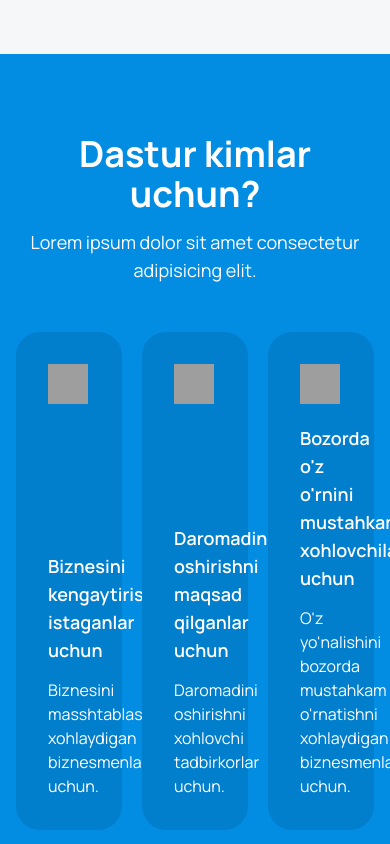
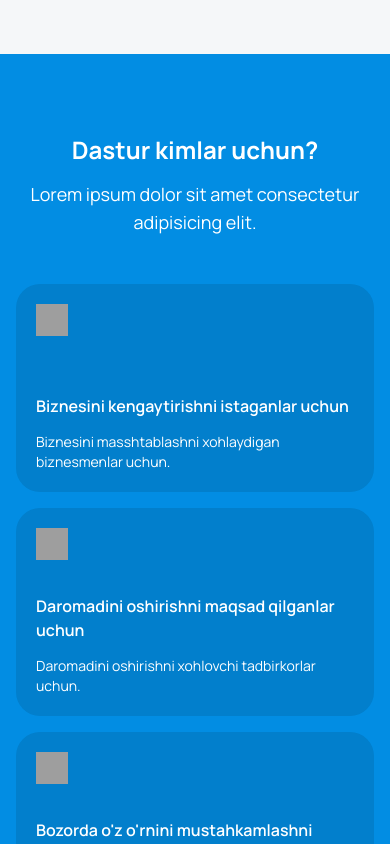
Before and after one commit to yaxyobekuz/karra-osish, a React (Vite) app: page / in a window 390 px wide. Shown: the part 1260-2104 px from the top of the page. Built offline with nearby package versions, Linux system fonts and the light colour scheme; grey boxes are pictures that could not be loaded.

Commit message:
add features section responsive styles

```diff
--- a/src/css/index.css
+++ b/src/css/index.css
@@ -16,7 +16,7 @@
   }
 
   h2 {
-    @apply text-4xl font-bold;
+    @apply text-2xl font-bold sm:text-3xl md:text-4xl;
   }
 
   input,
--- a/src/pages/Home.jsx
+++ b/src/pages/Home.jsx
@@ -61,12 +61,12 @@ const Home = () => {
           </div>
 
           {/* Cards */}
-          <ul className="grid grid-cols-3 gap-5">
+          <ul className="grid grid-cols-1 gap-4 xs:grid-cols-2 sm:gap-5 lg:grid-cols-3">
             {forEntrepreneurs.map(({ title, description, icon }, index) => (
               <li
                 key={index}
                 ref={animate({ y: 50, scale: 0.9, delay: 0.1 * (index + 1) })}
-                className="flex flex-col justify-between gap-5 min-h-64 bg-[#027FCC] p-8 rounded-3xl"
+                className="flex flex-col justify-between gap-5 min-h-52 bg-[#027FCC] p-5 rounded-3xl sm:p-6 sm:min-h-64 md:p-8"
               >
                 {/* Icon */}
                 <img
@@ -74,16 +74,20 @@ const Home = () => {
                   alt="Icon"
                   src={icon}
                   height={40}
-                  className="size-10"
+                  className="size-8 sm:size-9 lg:size-10"
                 />
 
                 {/* Details */}
                 <div className="space-y-3.5">
                   {/* Item title */}
-                  <h3 className="font-semibold text-lg text-white">{title}</h3>
+                  <h3 className="font-semibold text-white sm:text-[17px] lg:text-lg">
+                    {title}
+                  </h3>
 
                   {/* Item description */}
-                  <p className="text-white">{description}</p>
+                  <p className="text-white text-sm md:text-base">
+                    {description}
+                  </p>
                 </div>
               </li>
             ))}
```
